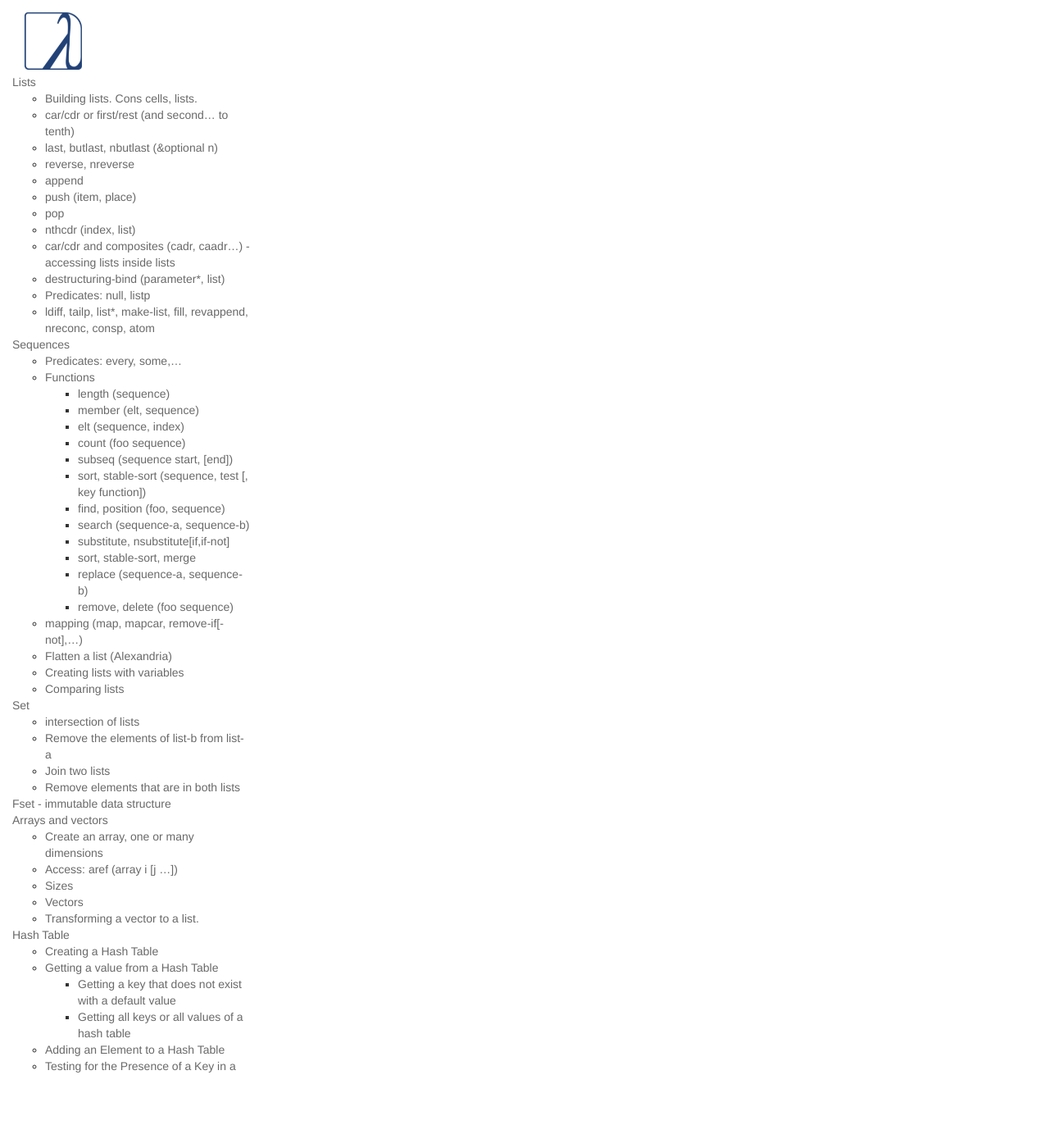
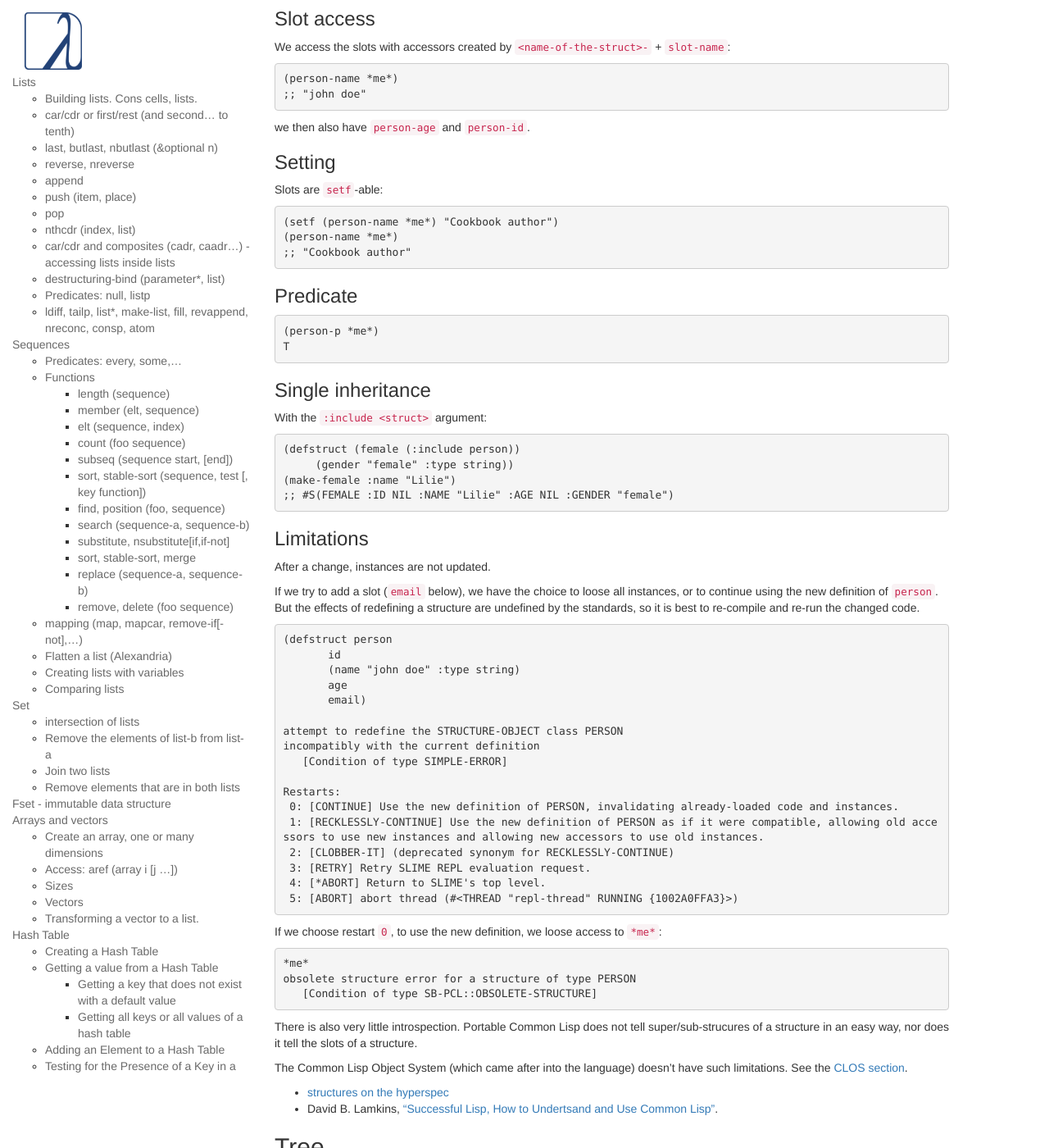
Before and after one commit to LispCookbook/cl-cookbook, a Jekyll site: the page built from data-structures.md, in a window 1280 px wide and 1400 px high, scrolled down 19547 px. Shown: the whole window at 82% size. Built offline with Jekyll 4.4.1, drawn with Linux system fonts in a browser that asks for light colours; some of the changed text lies outside the part shown.

Commit message:
data structures: structures

````diff
--- a/data-structures.md
+++ b/data-structures.md
@@ -1264,6 +1264,182 @@ we remove an element with `remf`.
 ;; => "foo!!!"
 ~~~
 
+## Structures
+
+Structures offer a way to store data in named slots. They support
+single inheritance.
+
+They can be considered superceded by classes of the Common Lisp
+Object System (CLOS), that don't have their limitations (see below).
+
+### Creation
+
+`defstruct`
+
+~~~lisp
+(defstruct person
+   id name age)
+~~~
+
+At creation slots are optional and default to `nil`.
+
+To set a default value:
+
+~~~lisp
+(defstruct person
+   id
+   (name "john doe")
+   age)
+~~~
+
+Also specify the type after the default value:
+
+~~~lisp
+(defstruct person
+  id
+  (name "john doe" :type string)
+  age)
+~~~
+
+We create an instance with the generated constructor `make-` +
+`<structure-name>`, so `make-person` (and *not* "make-instance" ;) ):
+
+~~~lisp
+(defparameter *me* (make-person))
+*me*
+#S(PERSON :ID NIL :NAME "john doe" :AGE NIL)
+~~~
+
+note that printed representations can be read back by the reader.
+
+With a bad name type:
+
+~~~lisp
+(defparameter *bad-name* (make-person :name 123))
+~~~
+
+```
+Invalid initialization argument:
+  :NAME
+in call for class #<STRUCTURE-CLASS PERSON>.
+   [Condition of type SB-PCL::INITARG-ERROR]
+```
+
+We can set the structure's constructor so as to create the structure
+without using keyword arguments, which can be more convenient
+sometimes. We give it a name and the order of the arguments:
+
+~~~lisp
+(defstruct (person (:constructor create-person (id name age)))
+     id
+     name
+     age)
+~~~
+
+Our new constructor is `create-person`:
+
+~~~lisp
+(create-person 1 "me" 7)
+#S(PERSON :ID 1 :NAME "me" :AGE 7)
+~~~
+
+However, the default `make-person` does *not* work any more:
+
+~~~lisp
+(make-person :name "me")
+;; debugger:
+obsolete structure error for a structure of type PERSON
+[Condition of type SB-PCL::OBSOLETE-STRUCTURE]
+~~~
+
+
+
+### Slot access
+
+We access the slots with accessors created by `<name-of-the-struct>-` + `slot-name`:
+
+~~~lisp
+(person-name *me*)
+;; "john doe"
+~~~
+
+we then also have `person-age` and `person-id`.
+
+### Setting
+
+Slots are `setf`-able:
+
+~~~lisp
+(setf (person-name *me*) "Cookbook author")
+(person-name *me*)
+;; "Cookbook author"
+~~~
+
+### Predicate
+
+~~~lisp
+(person-p *me*)
+T
+~~~
+
+### Single inheritance
+
+With the `:include <struct>` argument:
+
+~~~lisp
+(defstruct (female (:include person))
+     (gender "female" :type string))
+(make-female :name "Lilie")
+;; #S(FEMALE :ID NIL :NAME "Lilie" :AGE NIL :GENDER "female")
+~~~
+
+### Limitations
+
+After a change, instances are not updated.
+
+If we try to add a slot (`email` below), we have the choice to loose
+all instances, or to continue using the new definition of
+`person`. But the effects of redefining a structure are undefined by
+the standards, so it is best to re-compile and re-run the changed
+code.
+
+~~~lisp
+(defstruct person
+       id
+       (name "john doe" :type string)
+       age
+       email)
+
+attempt to redefine the STRUCTURE-OBJECT class PERSON
+incompatibly with the current definition
+   [Condition of type SIMPLE-ERROR]
+
+Restarts:
+ 0: [CONTINUE] Use the new definition of PERSON, invalidating already-loaded code and instances.
+ 1: [RECKLESSLY-CONTINUE] Use the new definition of PERSON as if it were compatible, allowing old accessors to use new instances and allowing new accessors to use old instances.
+ 2: [CLOBBER-IT] (deprecated synonym for RECKLESSLY-CONTINUE)
+ 3: [RETRY] Retry SLIME REPL evaluation request.
+ 4: [*ABORT] Return to SLIME's top level.
+ 5: [ABORT] abort thread (#<THREAD "repl-thread" RUNNING {1002A0FFA3}>)
+~~~
+
+If we choose restart `0`, to use the new definition, we loose access to `*me*`:
+
+~~~lisp
+*me*
+obsolete structure error for a structure of type PERSON
+   [Condition of type SB-PCL::OBSOLETE-STRUCTURE]
+~~~
+
+There is also very little introspection. Portable Common Lisp does not
+tell super/sub-strucures of a structure in an easy way, nor does it
+tell the slots of a structure.
+
+The Common Lisp Object System (which came after into the language)
+doesn't have such limitations. See the [CLOS section](clos.html).
+
+* [structures on the hyperspec](http://www.lispworks.com/documentation/HyperSpec/Body/08_.htm)
+* David B. Lamkins, ["Successful Lisp, How to Undertsand and Use Common Lisp"](http://www.communitypicks.com/r/lisp/s/17592186045679-successful-lisp-how-to-understand-and-use-common).
 
 ## Tree
 
````
